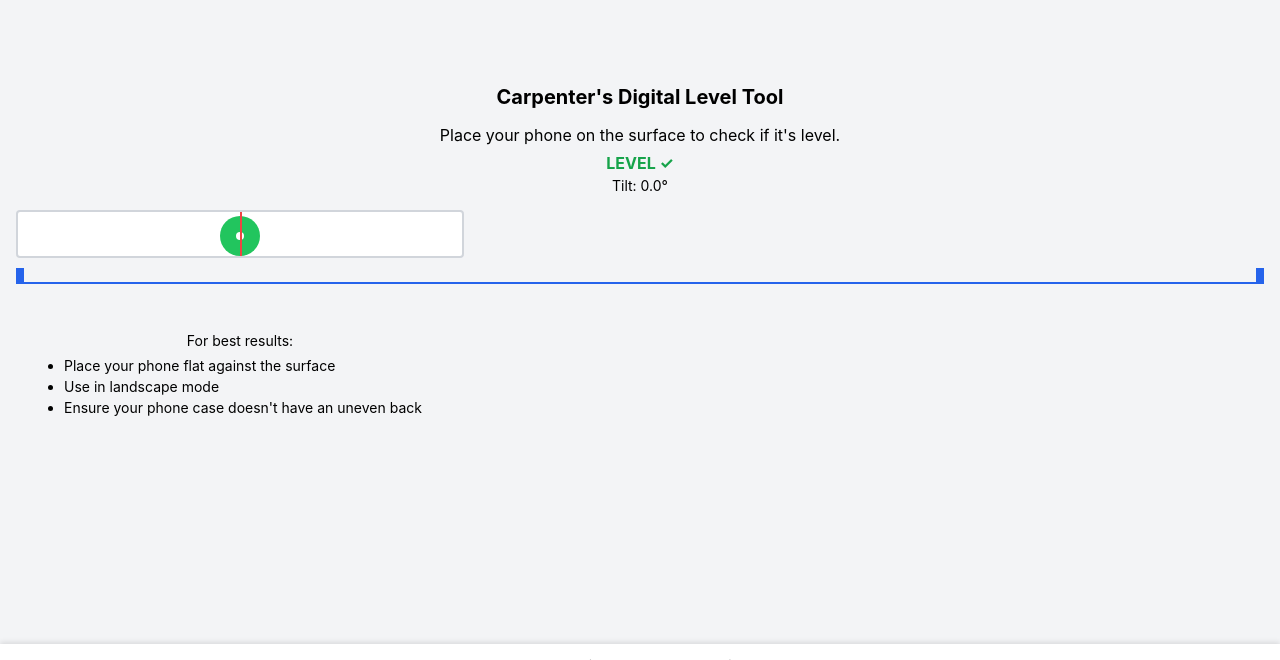
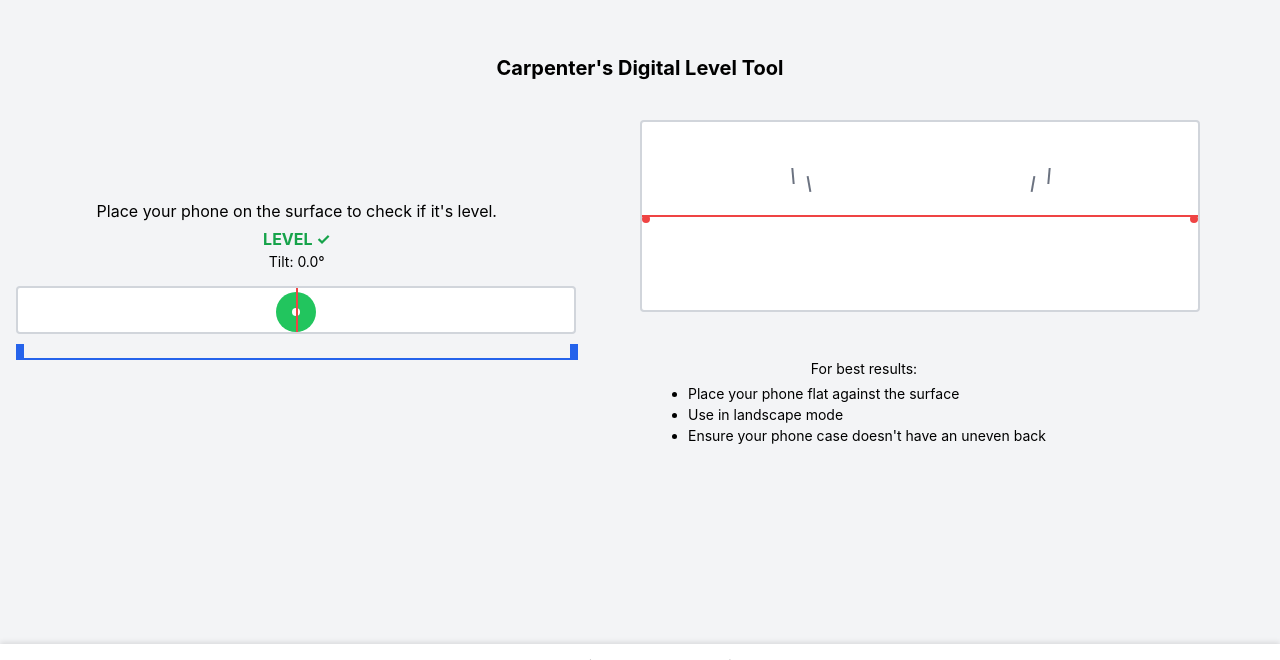
Before and after one commit to isaacdozier/level, a plain HTML site: page index.html in a window 1280 px wide. Shown: the part 140-800 px from the top of the page. Drawn offline with Linux system fonts and the light colour scheme.

Commit message:
Update index.html

```diff
--- a/index.html
+++ b/index.html
@@ -11,6 +11,24 @@
     <meta name="apple-mobile-web-app-capable" content="yes">
     <meta name="apple-mobile-web-app-status-bar-style" content="black-translucent">
     <meta name="apple-mobile-web-app-title" content="Level Tool">
+    <meta name="screen-orientation" content="landscape">
+
+    <!-- Force landscape on mobile devices -->
+    <style>
+        @media screen and (max-width: 768px) {
+            body {
+                /* Override any portrait orientation with CSS */
+                transform: rotate(90deg);
+                transform-origin: left top;
+                width: 100vh;
+                height: 100vw;
+                overflow-x: hidden;
+                position: absolute;
+                top: 100%;
+                left: 0;
+            }
+        }
+    </style>
 
     <!-- PWA manifest -->
     <link rel="manifest" href="manifest.json">
@@ -201,6 +219,118 @@
             font-weight: bold;
             cursor: pointer;
         }
+
+        /* New styles for tilt visualization */
+        .tilt-visualization {
+            position: relative;
+            width: 100%;
+            max-width: 28rem;
+            height: 10rem;
+            margin: 1.5rem 0;
+            border: 2px solid #d1d5db;
+            background-color: white;
+            border-radius: 0.25rem;
+            overflow: hidden;
+        }
+
+        .level-line {
+            position: absolute;
+            top: 50%;
+            left: 0;
+            width: 100%;
+            height: 2px;
+            background-color: #22c55e;
+            transform: translateY(-50%);
+        }
+
+        .tilt-line {
+            position: absolute;
+            top: 50%;
+            left: 0;
+            width: 100%;
+            height: 2px;
+            background-color: #ef4444;
+            transform-origin: center;
+            transform: translateY(-50%) rotate(0deg);
+            transition: transform 0.1s ease-out;
+        }
+
+        .tilt-line::before, .tilt-line::after {
+            content: '';
+            position: absolute;
+            width: 0.5rem;
+            height: 0.5rem;
+            background-color: #ef4444;
+            border-radius: 50%;
+        }
+
+        .tilt-line::before {
+            left: 0;
+        }
+
+        .tilt-line::after {
+            right: 0;
+        }
+
+        .angle-marker {
+            position: absolute;
+            width: 2px;
+            height: 1rem;
+            background-color: #6b7280;
+        }
+
+        .angle-marker.pos-5 {
+            transform: rotate(5deg);
+            top: calc(50% - 3rem);
+            left: calc(50% + 8rem);
+        }
+
+        .angle-marker.neg-5 {
+            transform: rotate(-5deg);
+            top: calc(50% - 3rem);
+            left: calc(50% - 8rem);
+        }
+
+        .angle-marker.pos-10 {
+            transform: rotate(10deg);
+            top: calc(50% - 2.5rem);
+            left: calc(50% + 7rem);
+        }
+
+        .angle-marker.neg-10 {
+            transform: rotate(-10deg);
+            top: calc(50% - 2.5rem);
+            left: calc(50% - 7rem);
+        }
+
+        /* Landscape orientation optimizations */
+        @media (orientation: landscape) {
+            .container {
+                display: flex;
+                flex-direction: row;
+                align-items: center;
+                justify-content: space-between;
+                width: 100%;
+                max-width: 80rem;
+            }
+
+            .left-panel {
+                width: 45%;
+            }
+
+            .right-panel {
+                width: 50%;
+            }
+
+            .tilt-visualization {
+                max-width: 35rem;
+                height: 12rem;
+            }
+
+            .level-indicator {
+                max-width: 35rem;
+            }
+        }
     </style>
 </head>
 <body>
@@ -219,6 +349,8 @@
     </div>
 
     <div id="level-screen" style="display: none; width: 100%; text-align: center;">
+        <div class="container">
+            <div class="left-panel">
                 <div class="message-container">
                     <p>Place your phone on the surface to check if it's level.</p>
                     <p class="level-status" id="level-status"></p>
@@ -241,15 +373,34 @@
                     <div class="line-end-left"></div>
                     <div class="line-end-right"></div>
                 </div>
+            </div>
+
+            <div class="right-panel">
+                <!-- New tilt visualization -->
+                <div class="tilt-visualization">
+                    <!-- Level line (green) -->
+                    <div class="level-line"></div>
+
+                    <!-- Tilt line (red) -->
+                    <div id="tilt-line" class="tilt-line"></div>
+
+                    <!-- Angle markers -->
+                    <div class="angle-marker pos-5"></div>
+                    <div class="angle-marker neg-5"></div>
+                    <div class="angle-marker pos-10"></div>
+                    <div class="angle-marker neg-10"></div>
+                </div>
 
                 <!-- Instructions -->
                 <div class="instructions">
                     <p>For best results:</p>
                     <ul>
                         <li>Place your phone flat against the surface</li>
-                <li>Use in <span id="orientation-mode">portrait</span> mode</li>
+                        <li>Use in <span id="orientation-mode">landscape</span> mode</li>
                         <li>Ensure your phone case doesn't have an uneven back</li>
                     </ul>
+                </div>
+            </div>
         </div>
     </div>
 
@@ -263,7 +414,7 @@
         // App state
         let beta = 0;          // tilt front-to-back (in degrees)
         let gamma = 0;         // tilt left-to-right (in degrees)
-        let orientation = 'portrait';
+        let orientation = 'landscape';
         let permissionState = 'checking';
         let deferredPrompt = null;
 
@@ -277,12 +428,20 @@
         const levelStatus = document.getElementById('level-status');
         const tiltValue = document.getElementById('tilt-value');
         const bubble = document.getElementById('bubble');
+        const tiltLine = document.getElementById('tilt-line');
         const orientationMode = document.getElementById('orientation-mode');
         const installContainer = document.getElementById('install-container');
         const installButton = document.getElementById('install-button');
 
         // Initialize the app
         function init() {
+            // Force landscape orientation if possible
+            if (screen.orientation && screen.orientation.lock) {
+                screen.orientation.lock('landscape').catch(e => {
+                    console.log('Unable to lock orientation: ', e);
+                });
+            }
+
             // Check if DeviceOrientation is available
             if (window.DeviceOrientationEvent) {
                 // Request permission for iOS 13+ devices
@@ -303,6 +462,7 @@
             // Check orientation
             checkOrientation();
             window.addEventListener('resize', checkOrientation);
+            window.addEventListener('orientationchange', checkOrientation);
 
             // Set up permission button
             requestPermissionButton.addEventListener('click', requestOrientationPermission);
@@ -405,18 +565,16 @@
 
         // Check device orientation
         function checkOrientation() {
-            orientation = window.innerHeight > window.innerWidth ? 'portrait' : 'landscape';
+            // Always set to landscape for this version
+            orientation = 'landscape';
             orientationMode.textContent = orientation;
             updateLevel();
         }
 
         // Get current tilt based on device orientation
         function getTilt() {
-            if (orientation === 'landscape') {
+            // In landscape, use gamma (left-to-right tilt)
             return gamma;
-            } else {
-                return beta;
-            }
         }
 
         // Update level display
@@ -441,6 +599,11 @@
             } else {
                 bubble.classList.remove('level');
             }
+
+            // Update tilt line rotation
+            // Limit the display to +/- 15 degrees for better visualization
+            const clampedTilt = Math.max(Math.min(tilt, 15), -15);
+            tiltLine.style.transform = `translateY(-50%) rotate(${clampedTilt}deg)`;
         }
 
         // Install the app
```
Lines whose indentation alone changed are shown as unchanged.
